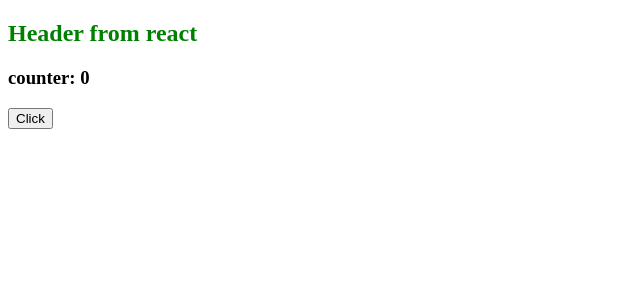
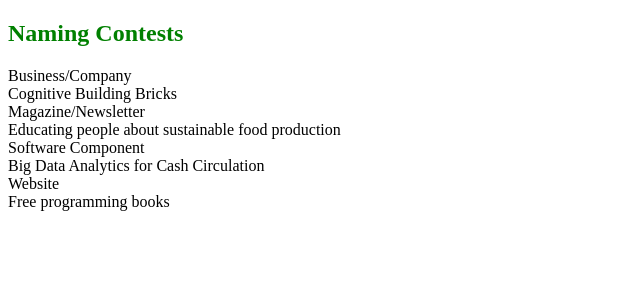
Before and after one commit to learning-path-js/full-js, a React app: page / in a window 1280 px wide. Shown: the top 300 px of the page, without its empty margins (0-640 px from the left). Built offline with nearby package versions, Linux system fonts and the light colour scheme; the HTML template or start-up script is replaced by a standard one.

Commit message:
CSS styles added.

```diff
--- a/src/components/App.js
+++ b/src/components/App.js
@@ -1,25 +1,16 @@
 import React from 'react';
 import Header from './Header';
+import ContestPreview from './ContestPreview';
 
 class App extends React.Component {
-
-    state = {clicksCount: 0};
-
-    nextState() {
-        return {clicksCount: this.state.clicksCount + 1};
-    }
 
     render() {
         return (
             <div className='App'>
-                <Header message='Header from react'/>
-                <div className='text-center'>
-                    <h3>counter: {this.state.clicksCount}</h3>
-                    <button onClick={() => {
-                        this.setState(this.nextState());
-                    }}>Click
-                    </button>
-                </div>
+                <Header message='Naming Contests'/>
+                {this.props.contests.map(singleContest =>
+                    <ContestPreview key={singleContest.id} {...singleContest}/>
+                )}
             </div>
         );
     }
--- /dev/null
+++ b/src/components/ContestPreview.js
@@ -0,0 +1,17 @@
+import React from 'react';
+
+const ContestPreview = (contest) => {
+
+    return (
+        <div className='ContestPreview'>
+            <div className='category-name'>
+                {contest.categoryName}
+            </div>
+            <div className='contest-name'>
+                {contest.contestName}
+            </div>
+        </div>
+    );
+};
+
+export default ContestPreview;
--- a/src/index.js
+++ b/src/index.js
@@ -1,8 +1,33 @@
 import React from 'react';
 import ReactDOM from 'react-dom';
 import App from './components/App';
+const data =
+    {
+        "contests": [
+            {
+                "id": 1,
+                "categoryName": "Business/Company",
+                "contestName": "Cognitive Building Bricks"
+            },
+            {
+                "id": 2,
+                "categoryName": "Magazine/Newsletter",
+                "contestName": "Educating people about sustainable food production"
+            },
+            {
+                "id": 3,
+                "categoryName": "Software Component",
+                "contestName": "Big Data Analytics for Cash Circulation"
+            },
+            {
+                "id": 4,
+                "categoryName": "Website",
+                "contestName": "Free programming books"
+            }
+        ]
+    };
 
 ReactDOM.render(
-    <App/>,
+    <App contests={data.contests}/>,
     document.getElementById('container')
 );
--- a/src/server/server.js
+++ b/src/server/server.js
@@ -1,13 +1,12 @@
 import express from 'express';
 import userApiRouter from '../api/user';
-
 
 const PORT = process.env.PORT || 9090;
 const server = express();
 
 server.set('view engine', 'ejs');
+server.use('/api/user', userApiRouter);
 server.use(express.static('dist'));
-server.use('/api/user', userApiRouter);
 
 server.get('/', (req, res) => {
     res.render('index');
--- a/webpack.config.js
+++ b/webpack.config.js
@@ -1,16 +1,23 @@
 /*
 Webpack has certain defaults on which JavaScript file to start with. It looks for a src/user.js file. It’ll also output the bundle to dist/main.js by default. If you need to change the locations of your src and dist files, you’ll need a few more configuration entries in webpack.config.js.
 */
+const path = require('path');
+
 module.exports = {
+    entry: './src/index.js',
+    output: {
+        path: path.resolve('dist'),
+        filename: 'main.js'
+    },
     module: {
         rules: [
             {
                 test: /\.js$/,
                 exclude: /node_modules/,
                 use: {
-                    loader: 'babel-loader',
-                },
-            },
-        ],
-    },
+                    loader: 'babel-loader'
+                }
+            }
+        ]
+    }
 };
```
Also changed, not shown: views/header.ejs, 2 other files (tests, documents, lock files or other folders).
